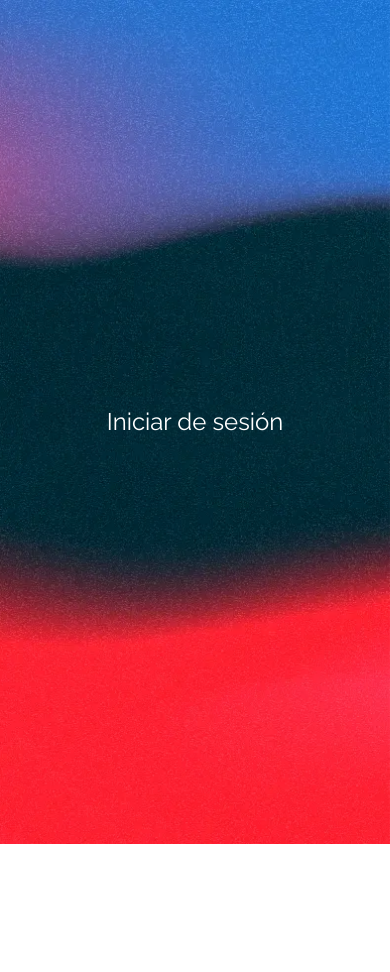
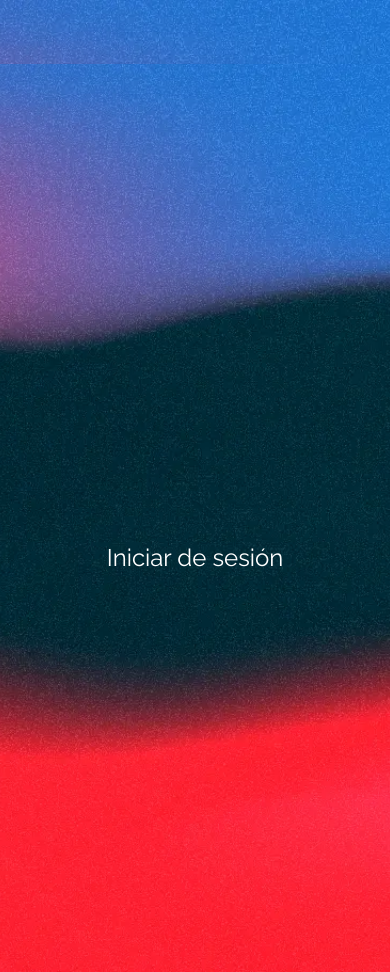
Before and after one commit to JesusAraujoDEV/mediart, a Nuxt app in the folder client/: page / in a window 390 px wide. Before the commit the page ends 844 px from the top, so only its background shows below. Built offline with nearby package versions, Linux system fonts and the light colour scheme; a web font is replaced by a local one.

Commit message:
fix: mejorar la experiencia en dispositivos móviles ajustando el diseño y el padding del contenido

```diff
--- a/client/layouts/custom.vue
+++ b/client/layouts/custom.vue
@@ -22,7 +22,7 @@
   </head>
   <div
     id="layout"
-    class="w-full h-fit text-white font-[Raleway] overflow-hidden relative"
+    class="w-full h-fit text-white font-[Raleway] overflow-hidden relative pt-16 md:pt-0"
   >
     <slot />
   </div>
@@ -53,4 +53,16 @@
   transform: scale(0.95);
 }
 
+/* Mejorar la experiencia en móvil */
+@media (max-width: 768px) {
+  #layout {
+    min-height: 100vh;
+  }
+
+  /* Asegurar que el contenido no se superponga con el navbar */
+  main {
+    padding-top: 1rem;
+  }
+}
+
 </style>
```
